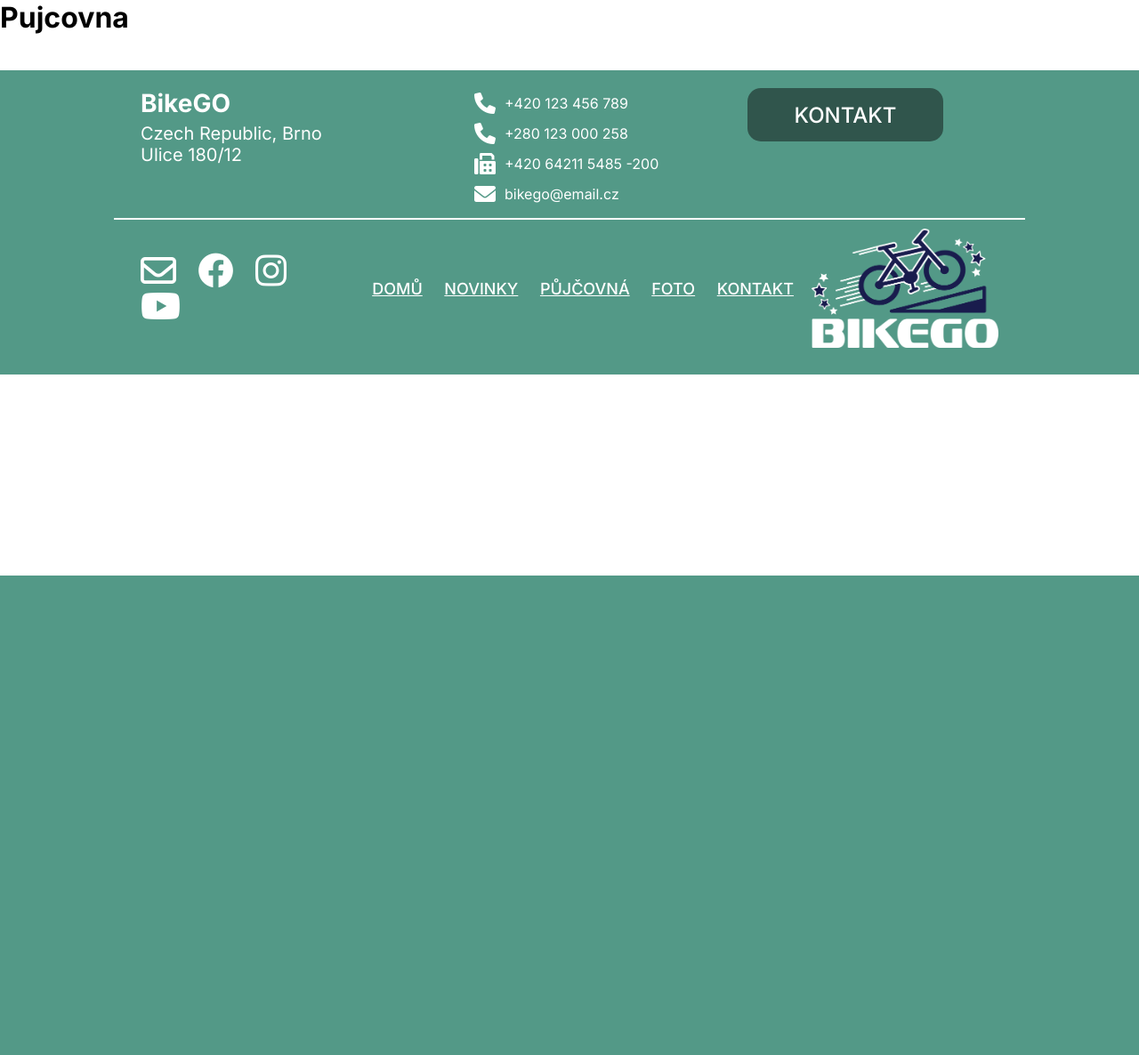
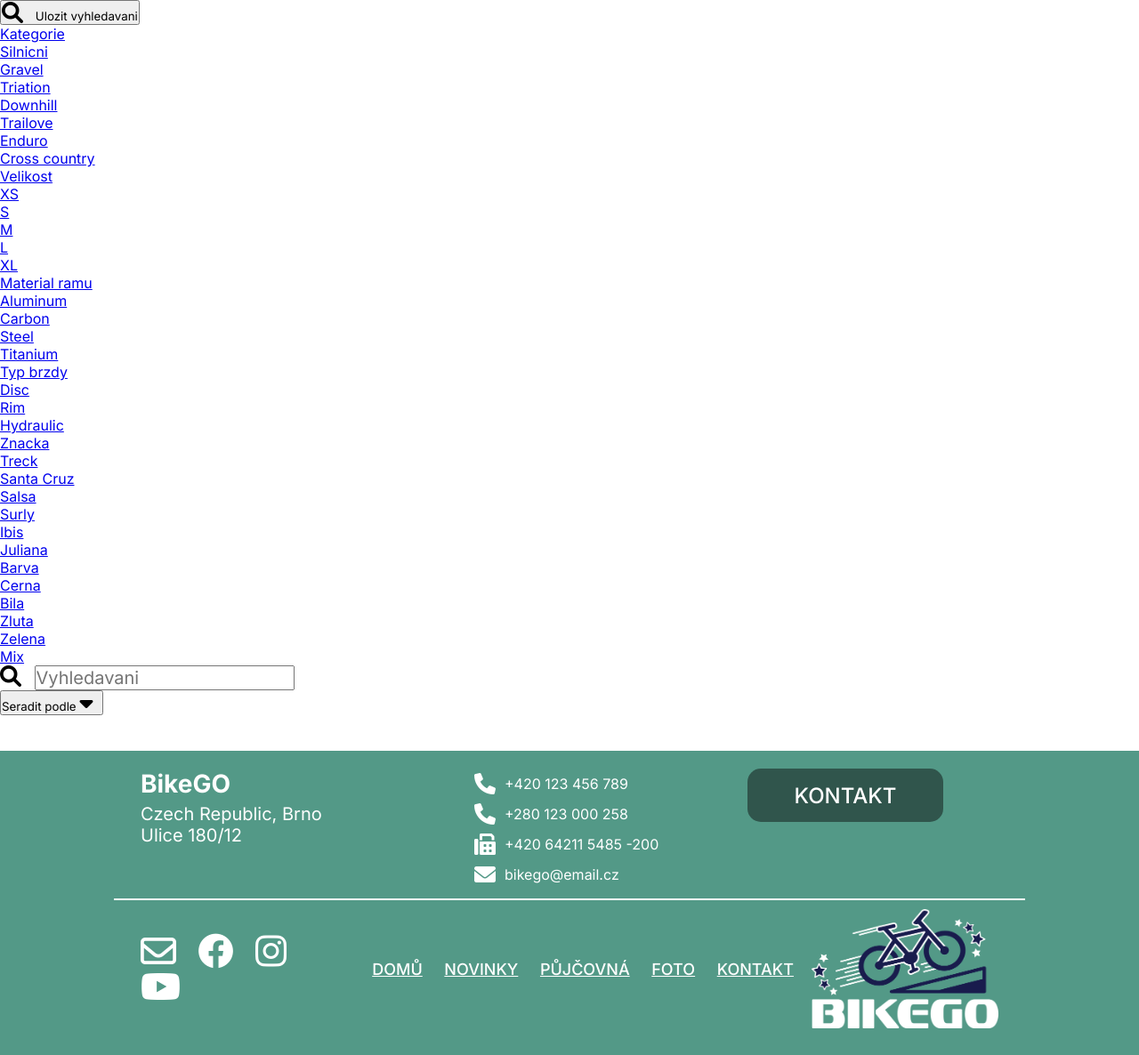
Before and after one commit to Bike-go/Bikego-app, a Flask app: template templates/pujcovna.jinja in a window 1280 px wide. Shown: the part 153-1339 px from the top of the page at 89% size. Before the commit the page ends 800 px from the top, so only its background shows below. Run offline with Flask 3, Linux system fonts and the light colour scheme; the template is opened without the code that fills it, so the values that code supplies are empty.

Commit message:
pujcovna start

```diff
--- a/static/css/style.css
+++ b/static/css/style.css
@@ -32,6 +32,10 @@ body{
 
 .mobile, .search_bar {
     display: none;
+}
+
+.search_row .search_bar {
+    display: block;
 }
 
 header{
--- a/templates/pujcovna.jinja
+++ b/templates/pujcovna.jinja
@@ -1,5 +1,101 @@
 {% extends '__main.jinja' %}
 
 {% block content%}
-    <h1>Pujcovna</h1>
+    <ul class="pujcovna_filters">
+    <button class="scnd_btn">
+        <i class="fa-solid fa-magnifying-glass"></i>
+        Ulozit vyhledavani
+    </button>
+    <li class="filters_item">
+        <a href="#">Kategorie</a>
+        <ul class="subfilters">
+            <li><a href="#">Silnicni</a> </li>
+            <li><a href="#">Gravel</a></li>
+            <li><a href="#">Triation</a></li>
+            <li><a href="#">Downhill</a></li>
+            <li><a href="#">Trailove</a></li>
+            <li><a href="#">Enduro</a></li>
+            <li><a href="#">Cross country</a></li>
+        </ul>
+    </li>
+    <li class="filters_item">
+        <a href="#">Velikost</a>
+        <ul class="subfilters">
+            <li><a href="#">XS</a></li>
+            <li><a href="#">S</a></li>
+            <li><a href="#">M</a></li>
+            <li><a href="#">L</a></li>
+            <li><a href="#">XL</a></li>
+        </ul>
+    </li>
+
+    <li class="filters_item">
+        <a href="#">Material ramu</a>
+        <ul class="subfilters">
+            <li><a href="#">Aluminum</a></li>
+            <li><a href="#">Carbon</a></li>
+            <li><a href="#">Steel</a></li>
+            <li><a href="#">Titanium</a></li>
+        </ul>
+
+    </li>
+
+    <li class="filters_item">
+        <a href="#">Typ brzdy</a>
+        <ul class="subfilters">
+            <li><a href="#">Disc</a></li>
+            <li><a href="#">Rim</a></li>
+            <li><a href="#">Hydraulic</a></li>
+        </ul>
+
+    </li>
+
+    <li class="filters_item">
+        <a href="#">Znacka</a>
+        <ul class="subfilters">
+            <li><a href="#">Treck</a></li>
+            <li><a href="#">Santa Cruz</a></li>
+            <li><a href="#">Salsa</a></li>
+            <li><a href="#">Surly</a></li>
+            <li><a href="#">Ibis</a></li>
+            <li><a href="#">Juliana</a></li>
+        </ul>
+
+    </li>
+
+    <li class="filters_item">
+        <a href="#">Barva</a>
+        <ul class="subfilters">
+            <li><a href="#">Cerna</a></li>
+            <li><a href="#">Bila</a></li>
+            <li><a href="#">Zluta</a></li>
+            <li><a href="#">Zelena</a></li>
+            <li><a href="#">Mix</a></li>
+        </ul>
+
+    </li>
+</ul>
+
+
+
+<main>
+    <div class="search_row">
+        <div class="search_bar">
+            <i class="fa-solid fa-magnifying-glass"></i>
+            <input class="text" id="search-input" placeholder="Vyhledavani"> </div>
+        <button id="sorting_btn" class="scnd_btn">
+            Seradit podle
+            <i class="fa-solid fa-caret-down"></i>
+        </button>
+    </div>
+
+    <div class="pujcovna_main">
+
+    </div>
+
+    <div class="pages">
+
+    </div>
+
+</main>
 {% endblock %}
```
